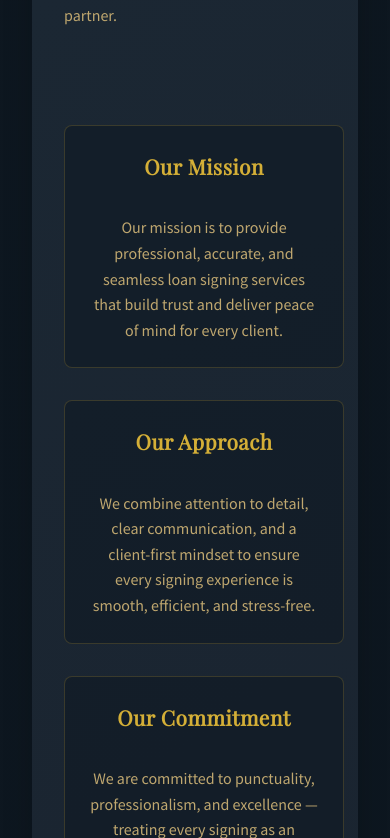
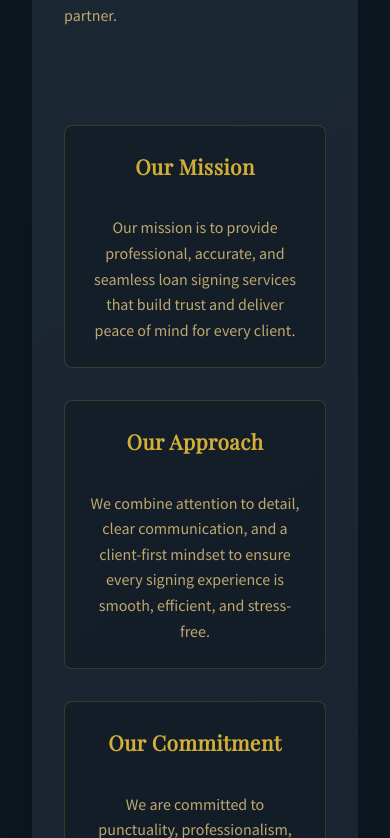
Before and after one commit to ViaHub92/H-D-Notary, a React (Create React App) app in the folder hd-notary/: page / in a window 390 px wide. Shown: the part 1686-2524 px from the top of the page. Built offline with nearby package versions, Linux system fonts and the light colour scheme.

Commit message:
fixed about feature items

```diff
--- a/hd-notary/src/App.css
+++ b/hd-notary/src/App.css
@@ -309,13 +309,16 @@ p {
   width: 100%;
 }
 
+/* Update the feature-item styling for better mobile responsiveness */
 .feature-item {
   background-color: rgba(16, 26, 35, 0.6);
   border: 1px solid rgba(212, 175, 55, 0.2);
   border-radius: 8px;
   padding: 1.5rem;
   transition: all 0.3s ease;
+  width: 100%;
   max-width: 100%;
+  box-sizing: border-box;
   margin: 0 auto;
 }
 
@@ -348,7 +351,7 @@ p {
   margin-bottom: 0;
 }
 
-/* Updated Services Grid - keeping 4 cards with better separation */
+
 .services-grid {
   display: grid;
   grid-template-columns: 1fr 1fr;
@@ -359,7 +362,7 @@ p {
   margin-right: auto;
 }
 
-/* Enhanced service cards with reduced size */
+
 .service {
   background: linear-gradient(145deg, rgba(28, 42, 54, 0.8), rgba(16, 26, 35, 0.9));
   padding: 2rem;
@@ -376,14 +379,14 @@ p {
   margin: 0 auto;
 }
 
-/* Add a subtle hover border glow */
+
 .service:hover {
   transform: translateY(-8px);
   border-color: rgba(212, 175, 55, 0.2);
   box-shadow: 0 15px 30px rgba(0, 0, 0, 0.2);
 }
 
-/* Better visual hierarchy in service cards */
+
 .service-icon-container {
   margin-bottom: 1.5rem;
   display: flex;
@@ -391,7 +394,7 @@ p {
   justify-content: center;
 }
 
-/* Make icons more prominent */
+
 .service-icon {
   font-size: 3rem;
   color: var(--gold-primary);
@@ -448,6 +451,30 @@ p {
 
   .service h3 {
     font-size: 1.4rem;
+  }
+}
+
+
+@media (max-width: 768px) {
+  .about-features {
+    grid-template-columns: 1fr;
+    max-width: 100%;
+  }
+
+  .feature-item {
+    width: 100%;
+    max-width: 400px;
+    margin: 0 auto;
+    text-align: center;
+  }
+
+  .feature-item h3::after {
+    left: 50%;
+    transform: translateX(-50%);
+  }
+
+  .feature-item:hover h3::after {
+    width: 80%;
   }
 }
 
```
